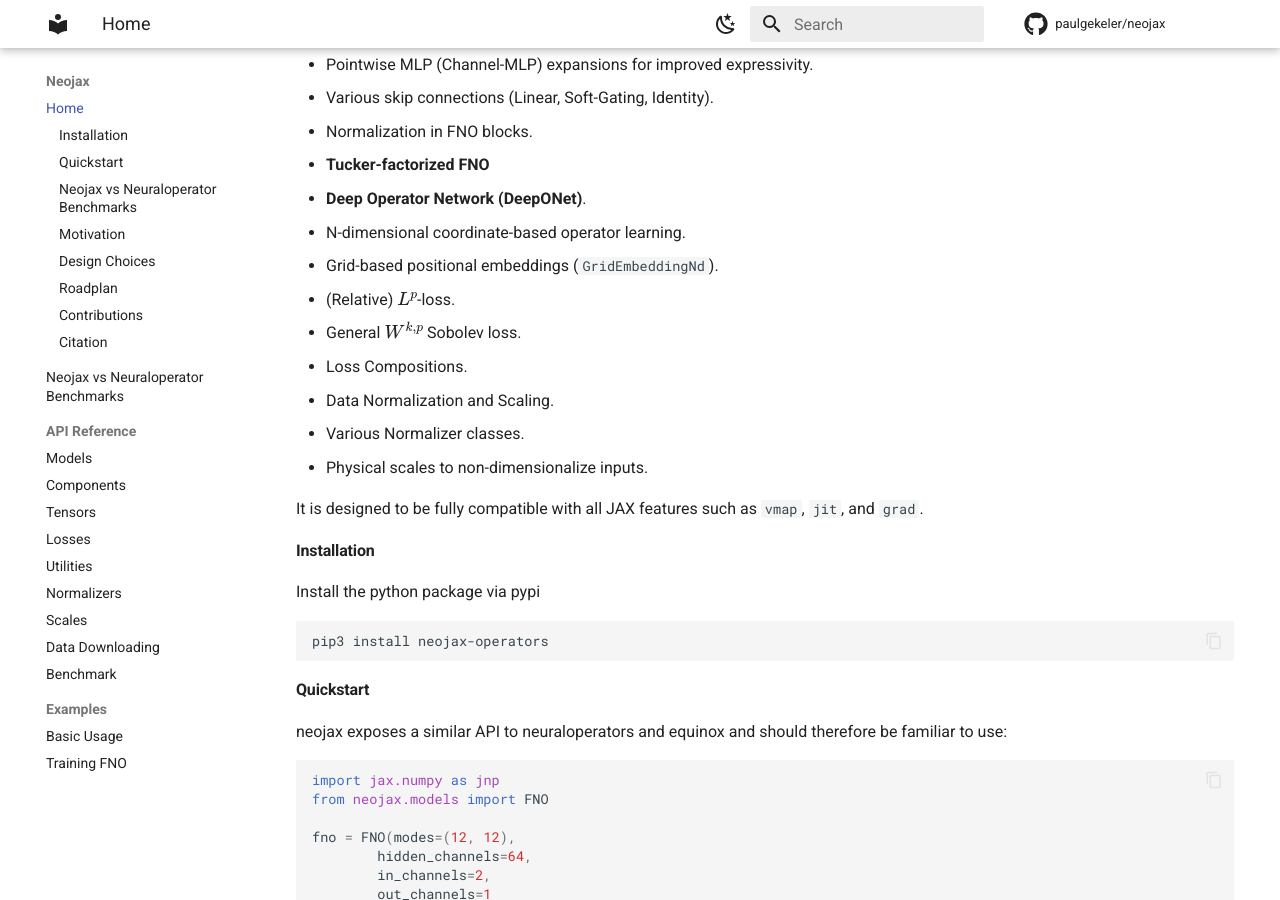
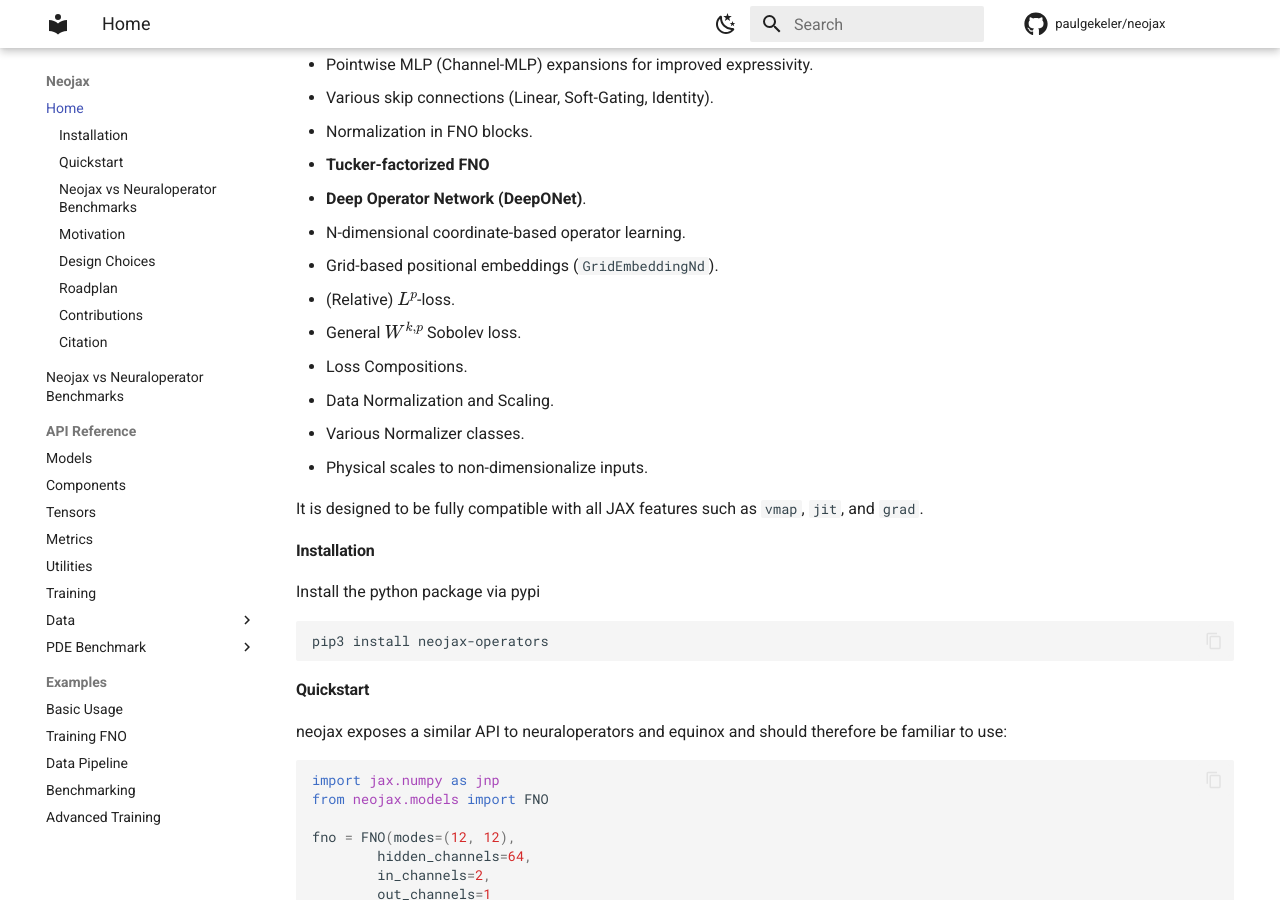
Before and after one commit to paulgekeler/neojax, an MkDocs documentation site: the page built from docs/index.md, in a window 1280 px wide and 900 px high, scrolled down 304 px. Built offline with MkDocs 1.6.1 and Material for MkDocs 9.7.7, drawn with Linux system fonts in a browser that asks for light colours; formulas are drawn with MathJax 3; comment, search, counter and statistics services are not loaded; part of the change alters nothing that is shown.

Commit message:
docs: Restructure mkdocs navigation, add md extensions and mkdocstrings handler options, custom css

```diff
--- a/mkdocs.yml
+++ b/mkdocs.yml
@@ -7,6 +7,9 @@ repo_name: paulgekeler/neojax
 repo_url: https://github.com/paulgekeler/neojax
 
 strict: true
+
+extra_css:
+  - _assets/custom_css.css
 
 theme:
   name: material
@@ -49,10 +52,15 @@ plugins:
         python:
           paths: [.] # Allow mkdocstrings to find the neojax package
           options:
+            extensions:
+            - griffe_pydantic:
+              schema: true
             docstring_style: google
+            docstring_options:
+              returns_multiple_items: false # Treat multiple return values as one
             force_inspection: true
             heading_level: 4
-            inherited_members: true
+            inherited_members: false
             members_order: source
             show_bases: false
             show_if_no_docstring: true
@@ -64,7 +72,7 @@ plugins:
             show_symbol_type_toc: true
             filters:
               - "!^_[^_]"  # Hides protected attrs/methods (e.g., _local_var)
-              - "!^__" # Blocks all dunder attrs
+              - "!^__[^c]" # Blocks all dunder attrs followed by c...
 
 extra_javascript:
   - https://cdnjs.cloudflare.com/ajax/libs/mathjax/2.7.0/MathJax.js?config=TeX-MML-AM_CHTML
@@ -74,7 +82,11 @@ markdown_extensions:
   - attr_list
   - footnotes
   - pymdownx.details
-  - pymdownx.superfences
+  - pymdownx.superfences:
+      custom_fences:
+        - name: mermaid
+          class: mermaid
+          format: !!python/name:pymdownx.superfences.fence_code_format
   - pymdownx.arithmatex:
       generic: true
   - pymdownx.snippets:
@@ -93,12 +105,25 @@ nav:
       - Models: api/models.md
       - Components: api/nn.md
       - Tensors: api/tensors.md
-      - Losses: api/losses.md
+      - Metrics: api/metrics.md
       - Utilities: api/utils.md
-      - Normalizers: api/normalizers.md
-      - Scales: api/scales.md
-      - Data Downloading: api/download.md
-      - Benchmark: api/benchmark.md
+      - Training: api/training.md
+      - Data:
+        - Datasets: api/datasets.md
+        - Schemas: api/schemas.md
+        - Processor: api/processor.md
+        - Normalizers: api/normalizers.md
+        - Scales: api/scales.md
+        - Data Bundle: api/bundle.md
+        - Data Downloading: api/download.md
+        - Data Generation: api/data_generation.md
+      - PDE Benchmark:
+        - Benchmarking: api/benchmark.md
+        - Benchmark Config: api/benchmark_config.md
+        - Evaluators: api/evaluators.md
   - Examples:
     - Basic Usage: examples/01_basics.md
     - Training FNO: examples/02_fno_burgers.md
+    - Data Pipeline: examples/03_data_pipeline.md
+    - Benchmarking: examples/04_benchmarking_pipeline.md
+    - Advanced Training: examples/05_advanced_training.md
```
